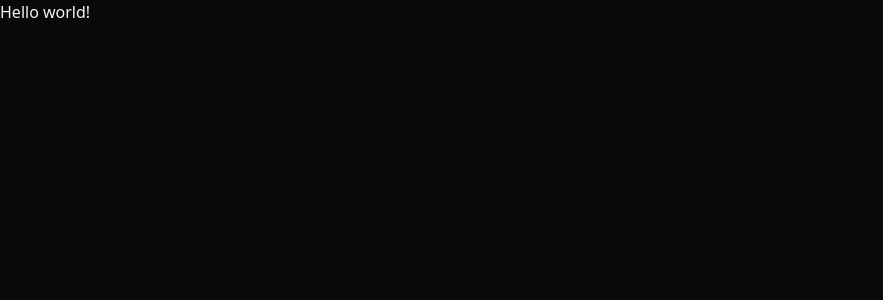
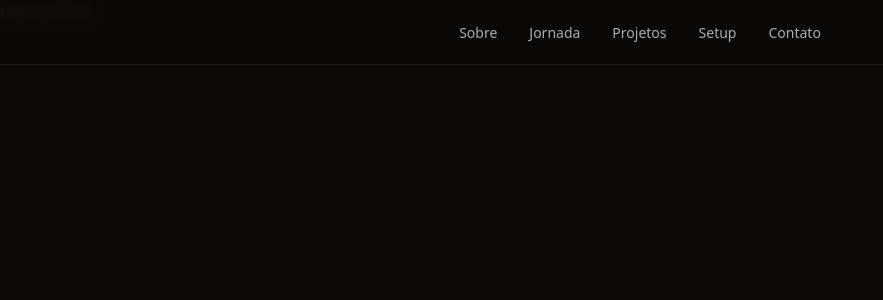
Before and after one commit to Gapxz/gapxz.dev, a Next.js app: page / in a window 1280 px wide. Shown: the top 300 px of the page, without its empty margins (0-883 px from the left). Built offline with nearby package versions, Linux system fonts and the light colour scheme.

Commit message:
feat: add fixed site header (#6)

```diff
--- a/src/app/layout.tsx
+++ b/src/app/layout.tsx
@@ -1,4 +1,5 @@
 import type { Metadata } from "next";
+import { SiteHeader } from "@/components/site-header";
 import "./globals.css";
 
 export const metadata: Metadata = {
@@ -10,6 +11,7 @@ export default function RootLayout({ children }: LayoutProps<"/">) {
   return (
     <html lang="pt-BR">
       <body className="min-h-screen bg-background text-foreground antialiased">
+        <SiteHeader />
         {children}
       </body>
     </html>
--- /dev/null
+++ b/src/components/site-header.tsx
@@ -0,0 +1,30 @@
+const navigationItems = [
+  { label: "Sobre", href: "#sobre" },
+  { label: "Jornada", href: "#jornada" },
+  { label: "Projetos", href: "#projetos" },
+  { label: "Setup", href: "#setup" },
+  { label: "Contato", href: "#contato" },
+];
+
+export function SiteHeader() {
+  return (
+    <header className="fixed inset-x-0 top-0 z-50 border-b border-foreground/10 bg-background/90 backdrop-blur-sm">
+      <div className="mx-auto flex h-16 max-w-6xl items-center px-3 sm:px-6 lg:px-8">
+        <nav aria-label="Navegação principal" className="w-full">
+          <ul className="flex items-center justify-center gap-3 whitespace-nowrap sm:gap-6 md:gap-8">
+            {navigationItems.map((item) => (
+              <li key={item.href}>
+                <a
+                  href={item.href}
+                  className="rounded-sm text-xs text-foreground/70 transition-colors hover:text-foreground focus-visible:outline-2 focus-visible:outline-offset-4 focus-visible:outline-foreground sm:text-sm"
+                >
+                  {item.label}
+                </a>
+              </li>
+            ))}
+          </ul>
+        </nav>
+      </div>
+    </header>
+  );
+}
```
